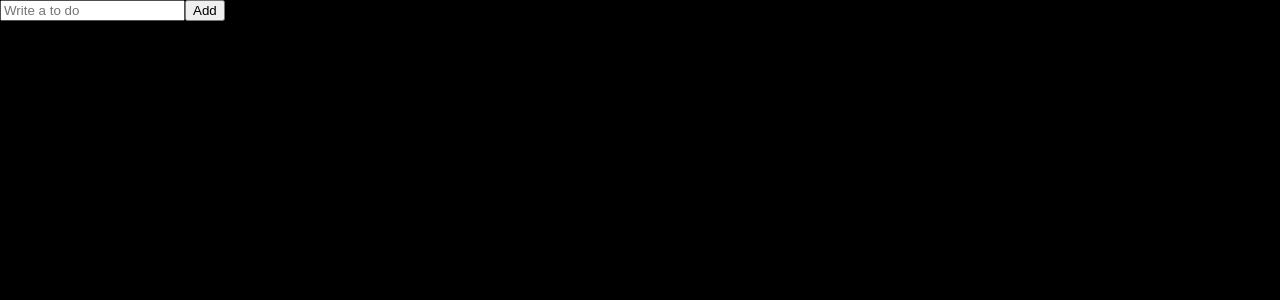
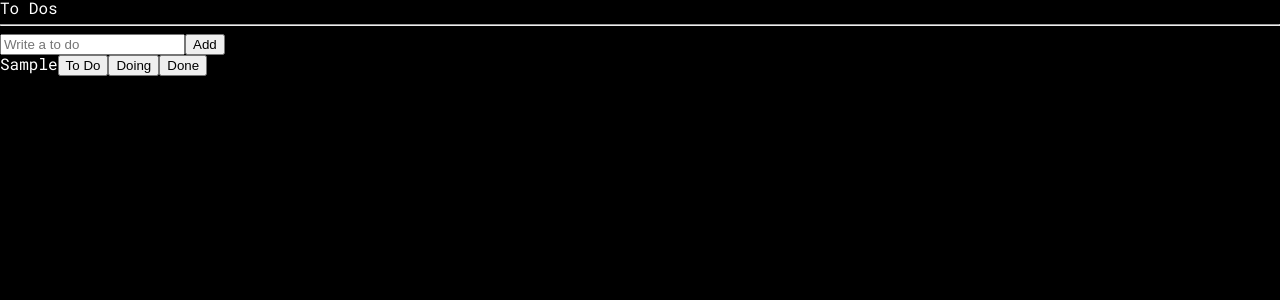
Before and after one commit to wlarkspur/react-master-wlarkspur-2, a React (Create React App) app: page / in a window 1280 px wide. Both pictures are taken after typing "Sample" into the empty fields and a click on the button "Add". Shown: the top 300 px of the page. Built offline with nearby package versions, Linux system fonts and the light colour scheme.

Commit message:
Refactoring

```diff
--- a/src/Root.tsx
+++ b/src/Root.tsx
@@ -1,5 +1,5 @@
 import { createGlobalStyle } from "styled-components";
-import TodoList from "./ToDoList";
+import TodoList from "./components/ToDoList";
 
 const GlobalStyle = createGlobalStyle`
 @import url('https://fonts.googleapis.com/css2?family=Roboto+Mono&display=swap');
--- a/src/ToDoList.tsx
+++ /dev/null
@@ -1,27 +0,0 @@
-import { useForm } from "react-hook-form";
-
-interface IForm {
-  toDo: string;
-}
-
-function ToDoList() {
-  const { register, handleSubmit, setValue } = useForm<IForm>();
-  const handleValid = (data: IForm) => {
-    console.log("add to do ", data.toDo);
-
-    setValue("toDo", "");
-  };
-  return (
-    <div>
-      <form onSubmit={handleSubmit(handleValid)}>
-        <input
-          {...register("toDo", { required: "Please write a To Do" })}
-          placeholder="Write a to do"
-        />
-        <button>Add</button>
-      </form>
-    </div>
-  );
-}
-
-export default ToDoList;
--- /dev/null
+++ b/src/components/CreateToDo.tsx
@@ -0,0 +1,30 @@
+import { useForm } from "react-hook-form";
+import { useSetRecoilState } from "recoil";
+import { toDoState } from "./atoms";
+
+interface IForm {
+  toDo: string;
+}
+
+function CreateToDo() {
+  const setToDos = useSetRecoilState(toDoState);
+  const { register, handleSubmit, setValue } = useForm<IForm>();
+  const handleValid = ({ toDo }: IForm) => {
+    setToDos((oldToDos) => [
+      { text: toDo, id: Date.now(), category: "TO_DO" },
+      ...oldToDos,
+    ]);
+    setValue("toDo", "");
+  };
+  return (
+    <form onSubmit={handleSubmit(handleValid)}>
+      <input
+        {...register("toDo", { required: "Please write a To Do" })}
+        placeholder="Write a to do"
+      />
+      <button>Add</button>
+    </form>
+  );
+}
+
+export default CreateToDo;
--- /dev/null
+++ b/src/components/ToDo.tsx
@@ -0,0 +1,14 @@
+import { IToDo } from "./atoms";
+
+function ToDo({ text }: IToDo) {
+  return (
+    <li>
+      <span>{text}</span>
+      <button>To Do</button>
+      <button>Doing</button>
+      <button>Done</button>
+    </li>
+  );
+}
+
+export default ToDo;
--- /dev/null
+++ b/src/components/ToDoList.tsx
@@ -0,0 +1,24 @@
+import { useForm } from "react-hook-form";
+import { useRecoilValue } from "recoil";
+import { toDoState } from "./atoms";
+import CreateToDo from "./CreateToDo";
+import ToDo from "./ToDo";
+
+function ToDoList() {
+  const toDos = useRecoilValue(toDoState);
+
+  return (
+    <div>
+      <h1>To Dos</h1>
+      <hr />
+      <CreateToDo />
+      <ul>
+        {toDos.map((toDo) => (
+          <ToDo key={toDo.id} {...toDo} />
+        ))}
+      </ul>
+    </div>
+  );
+}
+
+export default ToDoList;
--- /dev/null
+++ b/src/components/atoms.tsx
@@ -0,0 +1,12 @@
+import { atom } from "recoil";
+
+export interface IToDo {
+  text: string;
+  id: number;
+  category: "TO_DO" | "DOING" | "DONE";
+}
+
+export const toDoState = atom<IToDo[]>({
+  key: "toDo",
+  default: [],
+});
```
